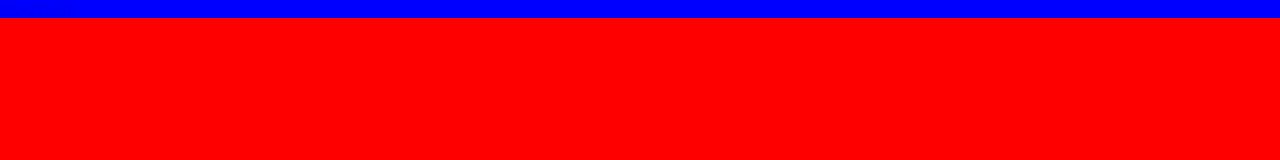
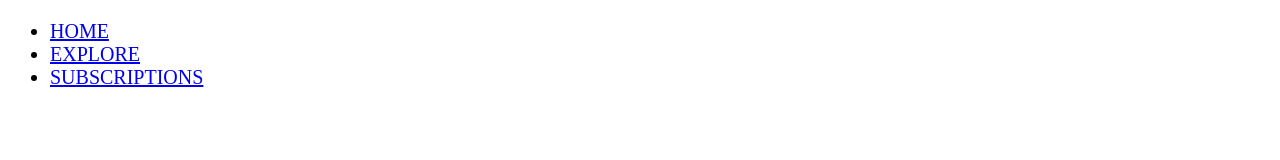
Before and after one commit to Mutalenic/youtube-page, a plain HTML site: page index.html in a window 1280 px wide. Drawn offline with Linux system fonts and the light colour scheme.

Commit message:
remove div tag,added nav tag,font size,font family,changed bacground to bueviolet,moved margin to 10px,padding to 40px

```diff
--- a/index.html
+++ b/index.html
@@ -7,11 +7,21 @@
     </head>
 
 <body>
-    <div class="topnav">
-        <a class="active" href="#home">YOUTUBE</a>
+    <nav>
+        <ul>
+    <li>
+        <a href="#home">HOME</a>
+        </li>
+            <li>
+            <a href="#EXPLORE">EXPLORE</a>
+            </li>
+                <li>
+                    <a href="#SUBSCRIPTIONS">SUBSCRIPTIONS</a>
+            </li>
 
 
-    </div>
+            </ul>
+        </nav>
 
     </body>
 </html>
--- a/style.css
+++ b/style.css
@@ -1,7 +1,11 @@
 body{
-    margin:0;
-        background-color:red;
+    font-family:ariel;
+    font-size:20px;
+    margin:10px;
+        background-color:white;
         }
-.topnav {
-    background-color:blue;
+.nav {
+
+    padding:40px;
+    background-color:blueviolet;
 }
```
